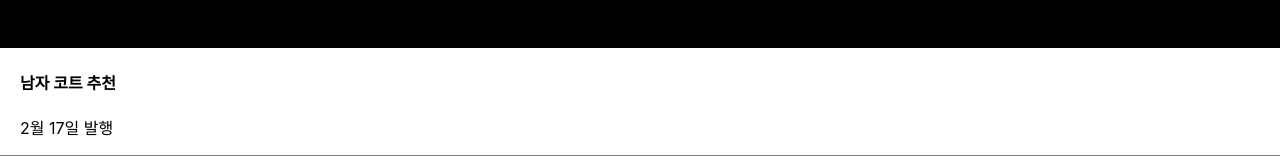
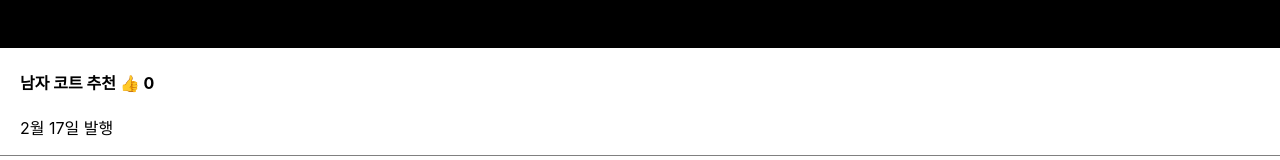
Before and after one commit to jsy8315/REACT_basic, a React (Create React App) app in the folder blog/: page / in a window 1280 px wide. Shown: the part 147-307 px from the top of the page. Built offline with nearby package versions, Linux system fonts and the light colour scheme.

Commit message:
Part01.05. 버튼에 기능개발을 해보자&리액트 state 변경하는 법_state변경은 state변경함수로

```diff
--- a/blog/src/App.js
+++ b/blog/src/App.js
@@ -1,3 +1,4 @@
+/* eslint-disable */
 import logo from './logo.svg';
 import './App.css';
 import { useState } from 'react';
@@ -7,7 +8,8 @@ function App() {
   // 서버에서 가져왔다고 가정
   let post = "광명 우동 맛집";
   let [글제목, b] = useState(['남자 코트 추천', "광명 우동 맛집", "파이도터 독학"])
-  let [logo, setLogo] = useState('ReactBlog')
+  let [logo, setLogo] = useState('ReactBlog');
+  let [좋아요, 좋아요변경] = useState(0);
 
   return (
     <div className="App">
@@ -16,7 +18,9 @@ function App() {
         {/* <h4>블로그임</h4> -> 실제 서비스였으면 서버 같은데서 블로그 글 가져와서 보여줄듯 */}
       </div>
       <div className='list'>
-        <h4>{글제목[0]}</h4>
+        <h4>
+          {글제목[0]} <span onClick={()=>좋아요변경(좋아요+1)}>👍</span> { 좋아요 }
+        </h4>
         <p>2월 17일 발행</p>
       </div>
       <div className='list'>
```
